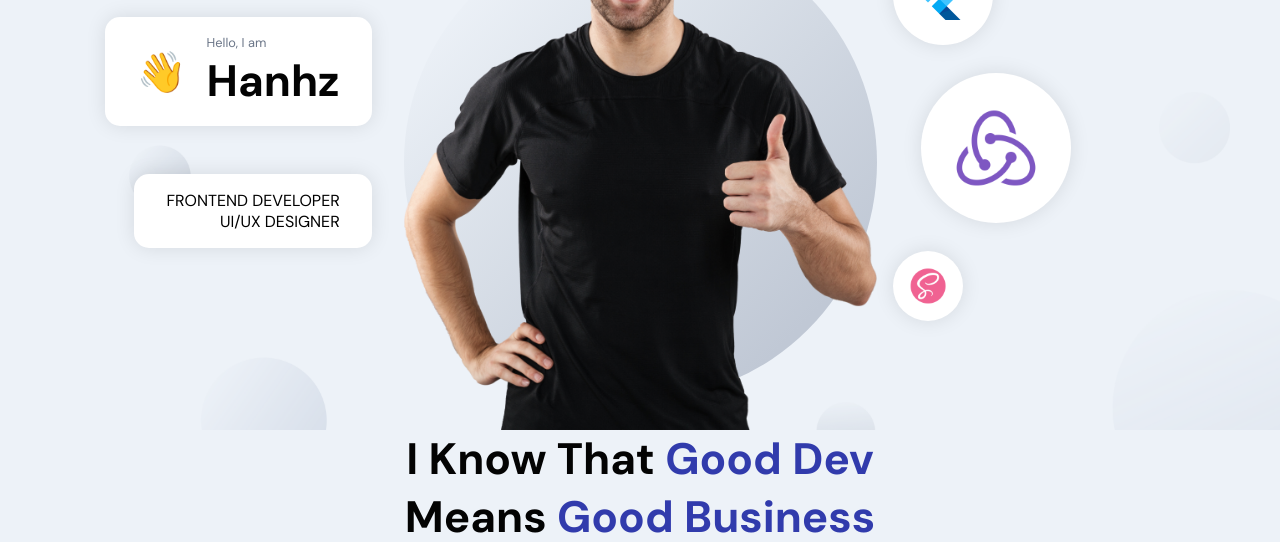
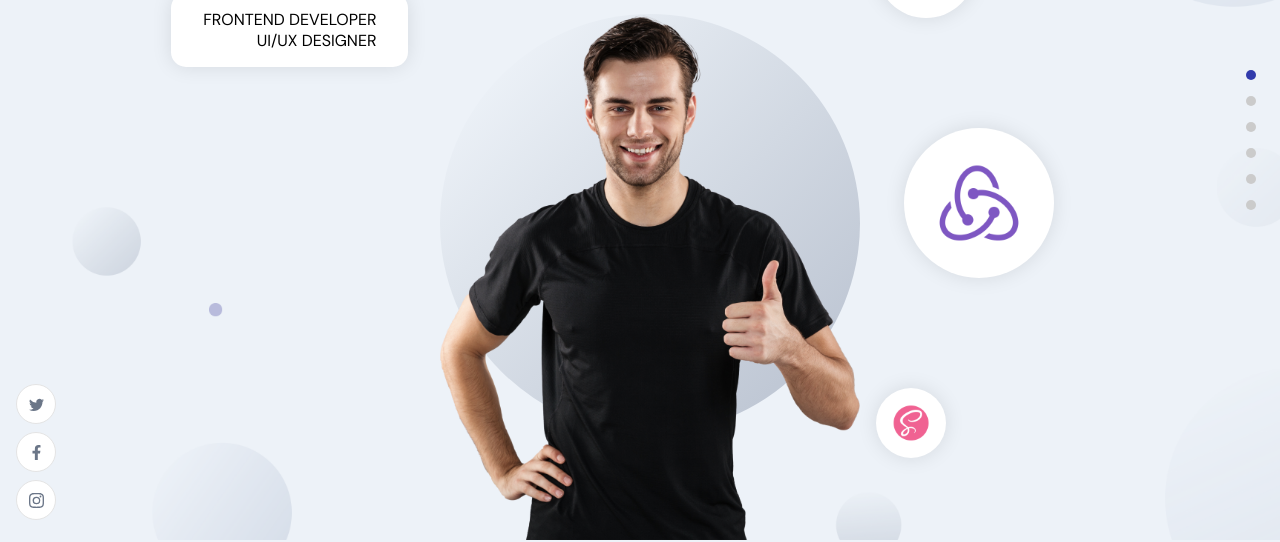
Before and after one commit to Hanhz2707/portfolio, a React (Create React App) app in the folder frontend_react/: page / in a window 1280 px wide. Shown: the part 260-802 px from the top of the page. Built offline with nearby package versions, Linux system fonts and the light colour scheme; no server answers.

Commit message:
updating Dots for webpage and Social Media icon

```diff
--- /dev/null
+++ b/frontend_react/src/components/NavigationDots.jsx
@@ -0,0 +1,22 @@
+import React from 'react';
+
+//Telling which section are we on
+const NavigationDots = ({active}) => {
+  return (
+    <div className='app__navigation'>
+        {['home', 'about', 'work', 'skills', 'testimonials', 'contact'].map((item, index) => (
+
+            <a
+
+                href={`#${item}`}
+                key={item + index}
+                className='app__navigation-dot'
+                style={active === item ? {backgroundColor: '#313BAC'} : {}}
+             />
+
+        ))}
+    </div>
+  );
+};
+
+export default NavigationDots;
--- /dev/null
+++ b/frontend_react/src/components/SocialMedia.jsx
@@ -0,0 +1,20 @@
+import React from 'react';
+import {BsTwitter, BsFacebook, BsInstagram, BsLinkedin} from 'react-icons/bs';
+import {FaFacebookF, FaTwitter, FaInstagram, FaLinkedin} from 'react-icons/fa';
+const SocialMedia = () => {
+  return (
+    <div className='app__social'>
+        <div>
+            <BsTwitter />
+        </div>
+        <div>
+            <FaFacebookF />
+        </div>
+        <div>
+            <BsInstagram />
+        </div>
+    </div>
+  );
+};
+
+export default SocialMedia;
--- a/frontend_react/src/components/index.js
+++ b/frontend_react/src/components/index.js
@@ -1,2 +1,4 @@
 // Desc: Index file for all components
 export {default as Navbar} from './Navbar/Navbar';
+export {default as NavigationDots} from './NavigationDots';
+export {default as SocialMedia} from './SocialMedia';
--- a/frontend_react/src/container/About/About.jsx
+++ b/frontend_react/src/container/About/About.jsx
@@ -60,8 +60,10 @@
             whileHover={{scale: 1.1}}
             transition={{duration: 0.5, type: 'tween'}}
           >
-            <img src={about.images} alt={about.title} />
+            {/* checking schemaTypes/about.js for the imageurl 'name' */}
+            <img src={urlFor(about.imageurl)} alt={about.title} />
             <h2 className='bold=text' style={{marginTop: 20}}>{about.title}</h2>
+            <p className='p-text' style={{marginTop: 10}}>{about.description}</p>
           </motion.div>
         ))}
       </div>
--- a/frontend_react/src/container/Header/Header.jsx
+++ b/frontend_react/src/container/Header/Header.jsx
@@ -2,6 +2,8 @@
 import './Header.scss';
 import {motion} from 'framer-motion';
 import {images} from '../../constants';
+
+import {AppWrap} from '../../wrapper';
 
 
 
@@ -12,7 +14,7 @@
 const Header = () => {
   return (
 
-    <div id='home' className='app__header app__flex'>
+    <div  className='app__header app__flex'>
       <motion.div
         whileInView={{x: [-100, 0], opacity: [0, 1], transition: {duration: 1.5}}}
         transition={{duration: 0.5}}
@@ -65,4 +67,4 @@
 };
 
 
-export default Header;
+export default AppWrap(Header, 'home');
--- /dev/null
+++ b/frontend_react/src/wrapper/AppWrap.js
@@ -0,0 +1,23 @@
+import React from 'react';
+import {NavigationDots, SocialMedia} from '../components';
+
+//Applying Higher Order Component
+const AppWrap = (Component, idName, classNames) => function HOC() {
+  return (
+    <div id={idName} className={`app__container ${classNames}`}>
+        <SocialMedia />
+
+        <div className='app__wrapper app__flex'>
+            <Component />
+            <div className='copyright'>
+                <p className='p-text'>@2024 Hanhz</p>
+                <p className='p-text'>All rights reserved</p>
+            </div>
+        </div>
+        {/* To know which section are we on */}
+        <NavigationDots active={idName} />
+    </div>
+  );
+};
+
+export default AppWrap;
--- /dev/null
+++ b/frontend_react/src/wrapper/index.js
@@ -0,0 +1 @@
+export {default as AppWrap} from './AppWrap';
```
